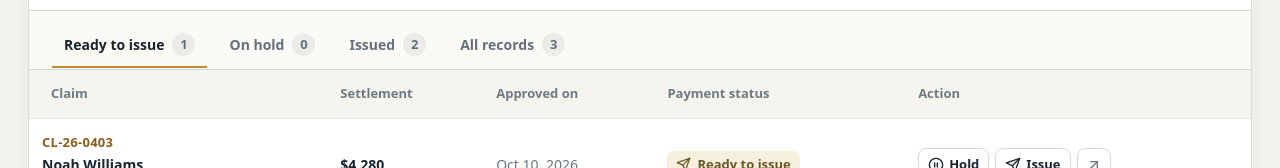
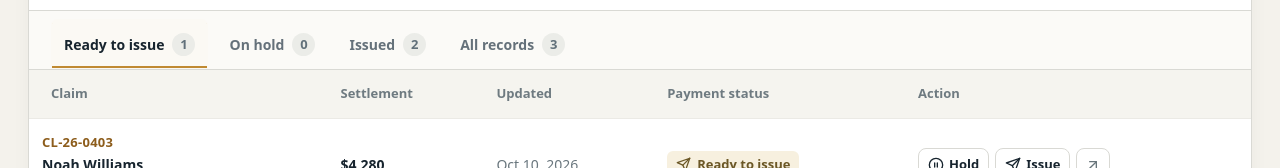
Before and after one commit to a2rp/insurance-claims-management, a React (Vite) app: page /payments in a window 1280 px wide. Shown: the part 499-667 px from the top of the page. Built offline with nearby package versions, Linux system fonts and the light colour scheme.

Commit message:
Label payment activity date correctly

```diff
--- a/src/pages/payments/index.jsx
+++ b/src/pages/payments/index.jsx
@@ -122,7 +122,7 @@ const PaymentsPage = ({ claims, requestPaymentAction, showToast }) => {
           {visibleClaims.length ? (
             <div className={styles.tableWrap}>
               <table>
-                <thead><tr><th scope="col">Claim</th><th scope="col">Settlement</th><th scope="col">Approved on</th><th scope="col">Payment status</th><th scope="col">Action</th></tr></thead>
+                <thead><tr><th scope="col">Claim</th><th scope="col">Settlement</th><th scope="col">Updated</th><th scope="col">Payment status</th><th scope="col">Action</th></tr></thead>
                 <tbody>
                   {visibleClaims.map((claim) => (
                     <tr key={claim.id}>
```
